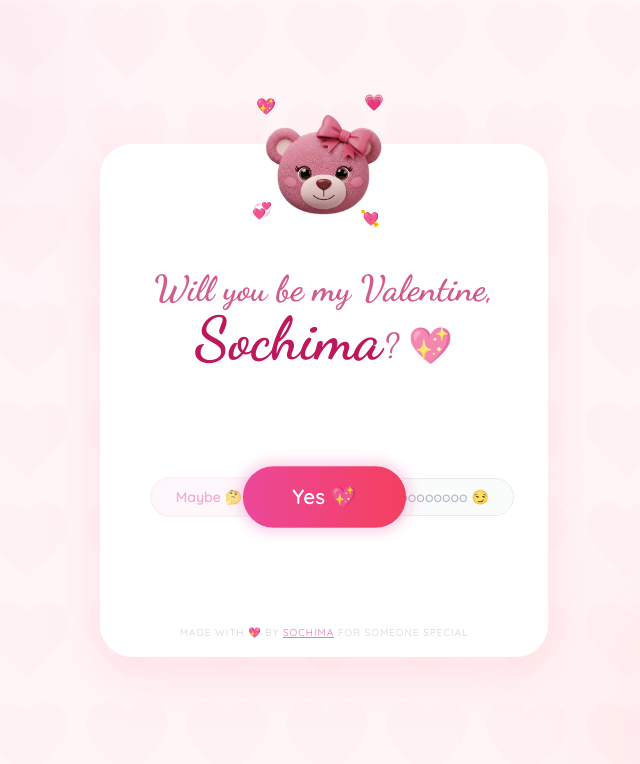
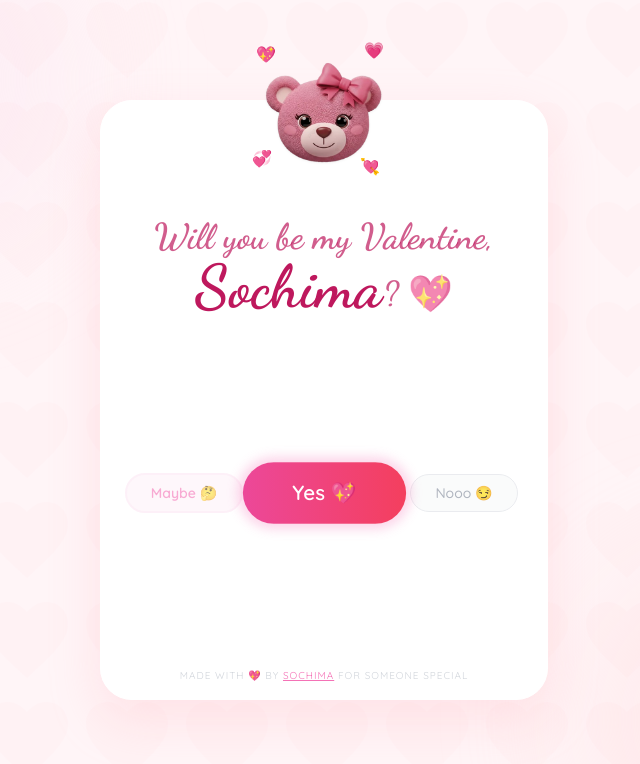
Before and after one commit to sochiicodes/be-my-val, a React (Vite) app: page / in a window 1280 px wide. Shown: the top 764 px of the page, without its empty margins (316-956 px from the left). Built offline with nearby package versions, Linux system fonts and the light colour scheme.

Commit message:
Fix No button hiding under Yes button after couple of attempts

```diff
--- a/config.ts
+++ b/config.ts
@@ -18,7 +18,7 @@
 
 // Sequence of texts for the "No" button as it moves
 export const DYNAMIC_TEXTS = [
-  "Noooooooo 😏",
+  "Nooo 😏",
   "I'd be sad 😔",
   "Don't break my heart 💔",
   "Sochii No ⛔",
--- a/src/components/ValentineCard.tsx
+++ b/src/components/ValentineCard.tsx
@@ -20,8 +20,8 @@
   const [viewState, setViewState] = useState<ViewState>('proposal');
   // const [accepted, setAccepted] = useState(false);
   // Starting positions offset from the center so they don't overlap the 'Yes' button initially
-  const [maybePos, setMaybePos] = useState({ x: -115, y: 0 });
-  const [noPos, setNoPos] = useState({ x: 115, y: 0, rotate: 0, scale: 1 });
+  const [maybePos, setMaybePos] = useState({ x: -140, y: 0 });
+  const [noPos, setNoPos] = useState({ x: 140, y: 0, rotate: 0, scale: 1 });
   const [dynamicTextIndex, setDynamicTextIndex] = useState(0);
   const [showTooltip, setShowTooltip] = useState(false);
   const cardRef = useRef<HTMLDivElement>(null);
@@ -72,7 +72,7 @@
 
     // Try a few times to find a position that is not
     // directly underneath the centered "Yes" button.
-    for (let i = 0; i < 20; i++) {
+    for (let i = 0; i < 60; i++) {
       const pos = createRandomPosition();
       const overlapsYes =
         Math.abs(pos.x) < forbiddenHalfWidth &&
@@ -142,7 +142,7 @@
     <div
       ref={cardRef}
       style={{ cursor: customCursor }}
-      className="animate-entrance relative flex flex-col items-center justify-between p-10 pb-4 bg-white/95 backdrop-blur-sm rounded-[2rem] shadow-[0_20px_50px_rgba(255,182,193,0.3)] border border-white max-w-md w-full min-h-[400px] max-h-[75vh] text-center "
+      className="animate-entrance relative flex flex-col items-center justify-between p-8 pb-4 bg-white/95 backdrop-blur-sm rounded-[2rem] shadow-[0_20px_50px_rgba(255,182,193,0.3)] border border-white max-w-md w-full min-h-[400px] max-h-[75vh] text-center "
     >
       <div className="space-y-6 z-10 pointer-events-none">
         <div className="flex justify-center animate-float -mt-20">
@@ -168,7 +168,7 @@
         </h1>
       </div>
 
-      <div className="relative w-full h-56 flex items-center justify-center mt-4">
+      <div className="relative w-full h-80 flex items-center justify-center mt-4">
         {/* Yes Button with Tooltip */}
         <div className="relative z-20">
           {showTooltip && (
@@ -201,7 +201,7 @@
           {MAYBE_TEXT}
         </button>
 
-        {/* No Button - Playful teasing behavior */}
+        {/* Dynamic Button - Playful teasing behavior */}
         <button
           onMouseEnter={handleNoInteraction}
           onTouchStart={handleNoInteraction}
```
